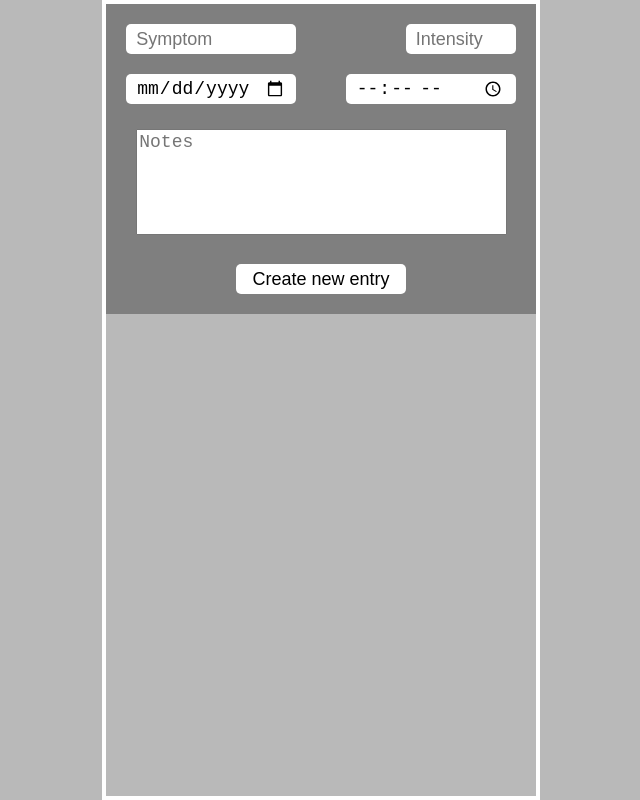
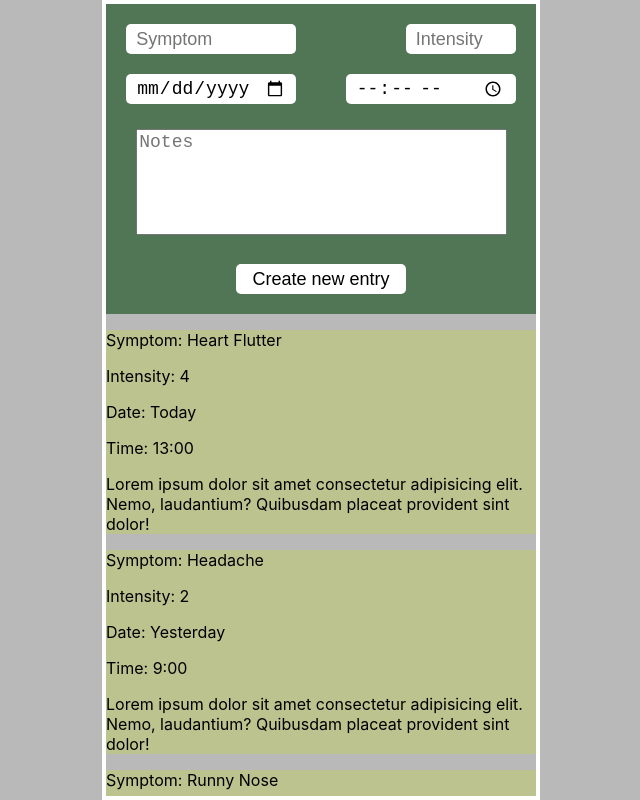
Before and after one commit to akinevans/med-counter, a React (Create React App) app: page / in a window 1280 px wide. Shown: the whole page, without its empty margins (319-959 px from the left). Built offline with nearby package versions, Linux system fonts and the light colour scheme.

Commit message:
Build out SymptomCard component with basic styling. Move functions to utilityFunctions.js, write some testData to test functionality

```diff
--- a/src/App.css
+++ b/src/App.css
@@ -31,3 +31,8 @@
 .app-inner-wrapper::-webkit-scrollbar {
   display: none;
 }
+
+/*  utility classes */
+.red {
+  background-color: red;
+}
--- a/src/App.js
+++ b/src/App.js
@@ -1,8 +1,8 @@
 import "./App.css";
-import { useState, useEffect } from "react";
+import { useState } from "react";
 import Form from "./components/Form/Form";
+import SymptomCard from "./components/SymptomCard/SymptomCard";
 import CountDisplay from "./components/CountDisplay/CountDisplay";
-import Button from "./components/Button/Button";
 
 // redux imports
 import { useDispatch, useSelector } from "react-redux";
@@ -10,16 +10,63 @@ import { updateCount, resetCount, addSymptom } from "../src/redux/countReducer";
 
 // utility functions imports
 import { checkCurrentCount } from "./utilityFunctions/utilityFunctions";
+import { getByTestId } from "@testing-library/react";
 
 //TODO: Implement editable text list, with date / time
 
-//! Known Bugs - When app first starts, incremented numbers concatenate. I believe its type is changing to string somehow. Clear cache for this site and try to replicate the issue
-
 function App() {
+  const testData = [
+    {
+      title: "Heart Flutter",
+      intensity: 4,
+      date: "Today",
+      time: "13:00",
+      notes:
+        "Lorem ipsum dolor sit amet consectetur adipisicing elit. Nemo, laudantium? Quibusdam placeat provident sint dolor!",
+    },
+    {
+      title: "Headache",
+      intensity: 2,
+      date: "Yesterday",
+      time: "9:00",
+      notes:
+        "Lorem ipsum dolor sit amet consectetur adipisicing elit. Nemo, laudantium? Quibusdam placeat provident sint dolor!",
+    },
+    {
+      title: "Runny Nose",
+      intensity: 1,
+      date: "Yesterday",
+      time: "12:00",
+      notes:
+        "Lorem ipsum dolor sit amet consectetur adipisicing elit. Nemo, laudantium? Quibusdam placeat provident sint dolor!",
+    },
+    {
+      title: "Cough",
+      intensity: 5,
+      date: "Yesterday",
+      time: "6:00",
+      notes:
+        "Lorem ipsum dolor sit amet consectetur adipisicing elit. Nemo, laudantium? Quibusdam placeat provident sint dolor!",
+    },
+  ];
   return (
     <div className='App'>
       <div className='app-inner-wrapper'>
-        <Form />
+        <Form className='set-background' />
+
+        {testData.map((data, index) => (
+          <SymptomCard
+            // key prop and all other data will be pulled from redux store
+            // use index as the second parameter to get current arr index
+
+            key={index}
+            title={data.title}
+            intensity={data.intensity}
+            date={data.date}
+            time={data.time}
+            notes={data.notes}
+          />
+        ))}
       </div>
     </div>
   );
--- a/src/components/Form/Form.css
+++ b/src/components/Form/Form.css
@@ -89,3 +89,8 @@ input.submit-btn:hover {
 input.submit-btn:active {
   opacity: 100%;
 }
+
+/*  utility classes */
+.set-background {
+  background-color: rgb(81, 118, 85);
+}
--- a/src/components/Form/Form.js
+++ b/src/components/Form/Form.js
@@ -1,11 +1,15 @@
 import React from "react";
 import "./Form.css";
 
-export default function Form() {
+//utility imports
+import { handleFormSubmission } from "../../utilityFunctions/utilityFunctions";
+
+export default function Form(props) {
   const minIntensity = 1;
   const maxIntensity = 5;
+
   return (
-    <form className='form'>
+    <form className={`form ${props.className}`}>
       <div className='form-top-wrapper'>
         <label>
           <input
@@ -35,7 +39,7 @@ export default function Form() {
           />
         </label>
         <label>
-          <input className='time-picker' type='time' placeholder='Time' />
+          <input className='time-picker' type='time' />
         </label>
       </div>
       <div className='form-bottom-wrapper'>
@@ -51,7 +55,17 @@ export default function Form() {
           ></textarea>
         </label>
       </div>
-      <input className='submit-btn' type='text' value='Create new entry' />
+      <input
+        className='submit-btn'
+        type='text'
+        value='Create new entry'
+        //TODO: update onchange logic
+        onChange={null}
+        onClick={(e) => {
+          // Create new SymptomCard
+          handleFormSubmission(e);
+        }}
+      />
     </form>
   );
 }
--- /dev/null
+++ b/src/components/SymptomCard/SymptomCard.css
@@ -0,0 +1,6 @@
+.symptom-card-wrapper {
+  /* use the same or similar design layout as the form */
+  background-color: rgba(189, 198, 131, 0.769);
+
+  max-width: 430px;
+}
--- /dev/null
+++ b/src/components/SymptomCard/SymptomCard.js
@@ -0,0 +1,20 @@
+import React from "react";
+import "./SymptomCard.css";
+
+export default function SymptomCard(props) {
+  return (
+    <div className='symptom-card-wrapper'>
+      <div className='symptom-card-top-wrapper'>
+        <p className='symptom-title'>Symptom: {props.title}</p>
+        <p className='symptom-intensity'> Intensity: {props.intensity}</p>
+      </div>
+      <div className='date-time-wrapper'>
+        <p>Date: {props.date}</p>
+        <p>Time: {props.time}</p>
+      </div>
+      <div className='notes-wrapper'>
+        <p className='notes-text'>{props.notes}</p>
+      </div>
+    </div>
+  );
+}
--- a/src/utilityFunctions/utilityFunctions.js
+++ b/src/utilityFunctions/utilityFunctions.js
@@ -1,6 +1,5 @@
 export const checkCurrentCount = (current, operation) => {
   let updatedCount;
-
   // convert current to integer
   // current = parseInt(current);
 
@@ -15,3 +14,18 @@ export const checkCurrentCount = (current, operation) => {
   }
   return false;
 };
+
+//
+//
+//
+
+export const handleFormSubmission = (e) => {
+  // Do not submit the form
+  e.preventDefault();
+
+  alert("Send data to Redux, Pull data into new Symptom card component");
+};
+
+//
+//
+//
```
